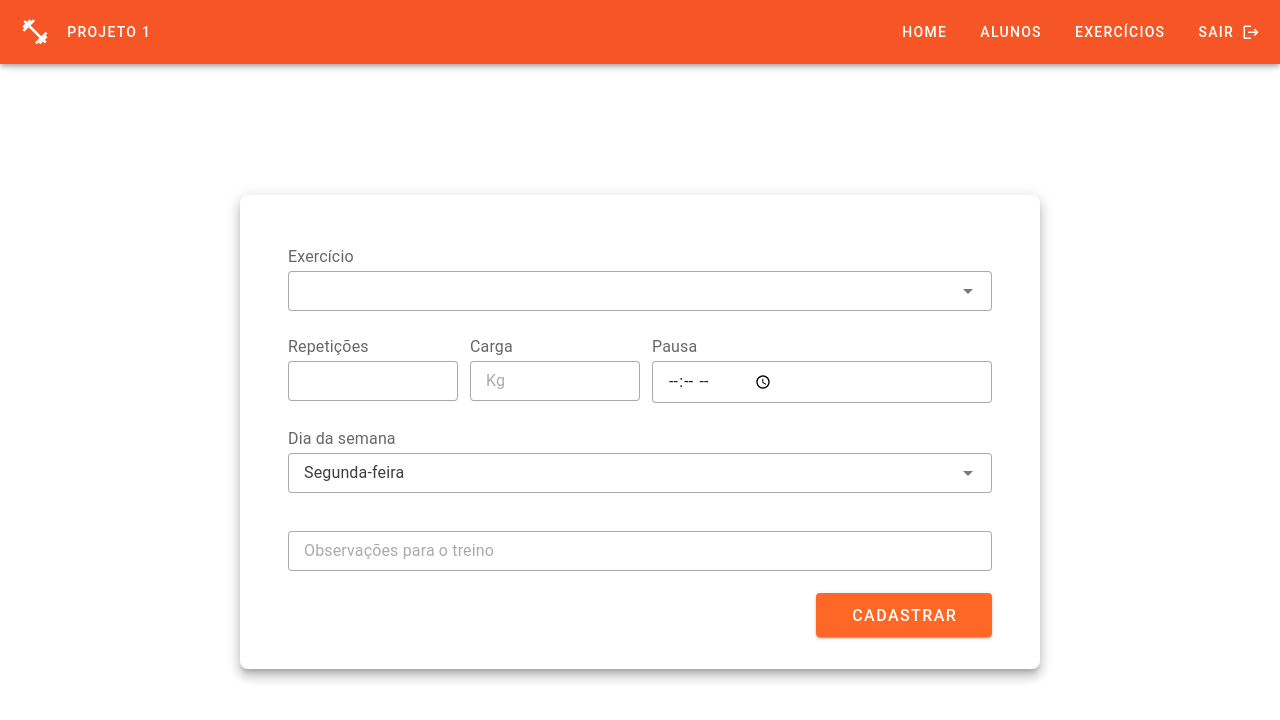
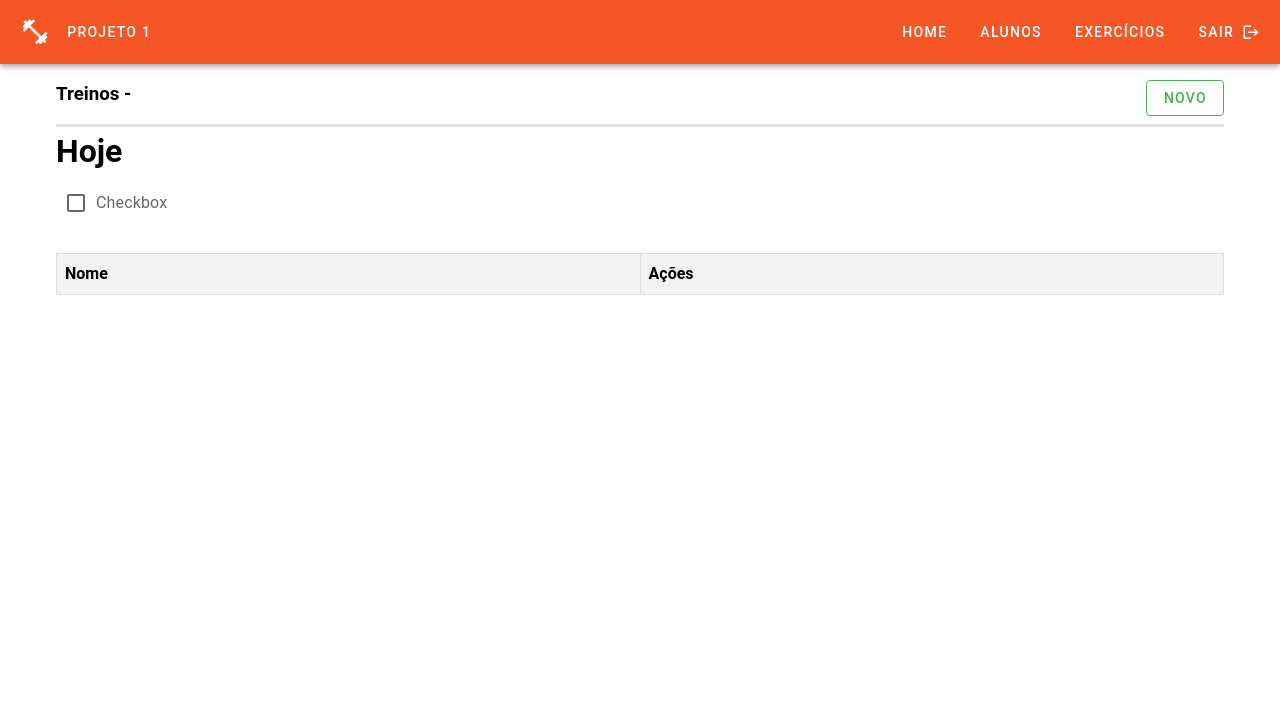
Before and after one commit to 0Duarte/Projeto-DevInHouse-SENAI-FrontEnd, a Vue app in the folder Projeto-modulo-1/: page /workout/view in a window 1280 px wide. Shown: the top 720 px of the page. Built offline with nearby package versions, Linux system fonts and the light colour scheme; no server answers.

Commit message:
feat: adiciona rota e template

```diff
--- a/Projeto-modulo-1/src/router/index.js
+++ b/Projeto-modulo-1/src/router/index.js
@@ -7,7 +7,7 @@ import NewStudent from '../views/NewStudent/NewStudent.vue'
 import ListStudent from '../views/ListStudent/ListStudent.vue'
 import Exercises from '../views/Exercises/Exercises.vue'
 import WorkoutRegister from '../views/WorkoutRegister/WorkoutRegister.vue'
-import ViewWorkout from '../views/WorkoutRegister/WorkoutRegister.vue'
+import ViewWorkout from '../views/ViewWorkout/ViewWorkout.vue'
 
 const router = createRouter({
   history: createWebHistory(import.meta.env.BASE_URL),
@@ -55,7 +55,7 @@ const router = createRouter({
     {
       path: '/workout/view',
       name: 'ViewWorkout',
-      component: WorkoutRegister
+      component: ViewWorkout
     }
 
   ]
--- a/Projeto-modulo-1/src/views/ViewWorkout/ViewWorkout.vue
+++ b/Projeto-modulo-1/src/views/ViewWorkout/ViewWorkout.vue
@@ -1,5 +1,63 @@
 <template>
-    <div>
+    <v-container>
+        <header class="d-flex justify-space-between">
+            <h3>Treinos - {{ user_id }}</h3>
+            <v-btn color="success" variant='outlined'>Novo</v-btn>
+        </header>
+        <v-divider class="mt-2" color="black" :thickness="3"></v-divider>
 
-    </div>
+        <!-- <div>
+            <div class="d-flex align-center flex-column bg-grey-lighten-4 pa-6">
+                <v-btn-toggle v-model="toggle" divided>
+                    <v-btn class="text-capitalize">Segunda</v-btn>
+                    <v-btn class="text-capitalize">Terca</v-btn>
+                    <v-btn class="text-capitalize">Quarta</v-btn>
+                    <v-btn class="text-capitalize">Quinta</v-btn>
+                    <v-btn class="text-capitalize">Sexta</v-btn>
+                    <v-btn class="text-capitalize">Sábado</v-btn>
+                    <v-btn class="text-capitalize">Domingo</v-btn>
+
+                </v-btn-toggle>
+            </div>
+        </div> -->
+        <h1>Hoje</h1>
+
+        <v-checkbox label="Checkbox"></v-checkbox>
+
+        <table id="tabelaInfo">
+            <thead>
+                <tr>
+                    <th class="w-50" scope="col">Nome</th>
+                    <th scope="col">Ações</th>
+                </tr>
+            </thead>
+            <tbody>
+                <tr v-for="student in filteredStudents" :key="student.id">
+                    <td>{{ student.name }}</td>
+                    <td>
+                        <v-btn @click="ViewWorkout(student.id)" variant="outlined" color="success" density="compact"
+                            class="mr-4 text-capitalize">Ver</v-btn>
+                        <v-btn @click="CreateWorkout(student.id)" variant="outlined" color="success" density="compact"
+                            class="text-capitalize">Montar treino</v-btn>
+                    </td>
+                </tr>
+            </tbody>
+        </table>
+    </v-container>
 </template>
+
+<script>
+export default {
+    data() {
+        return {
+            toggle: null,
+            user_id: ''
+        }
+    },
+    mounted() {
+        this.user_id = localStorage.getItem('user_name')
+    }
+
+}
+
+</script>
```
